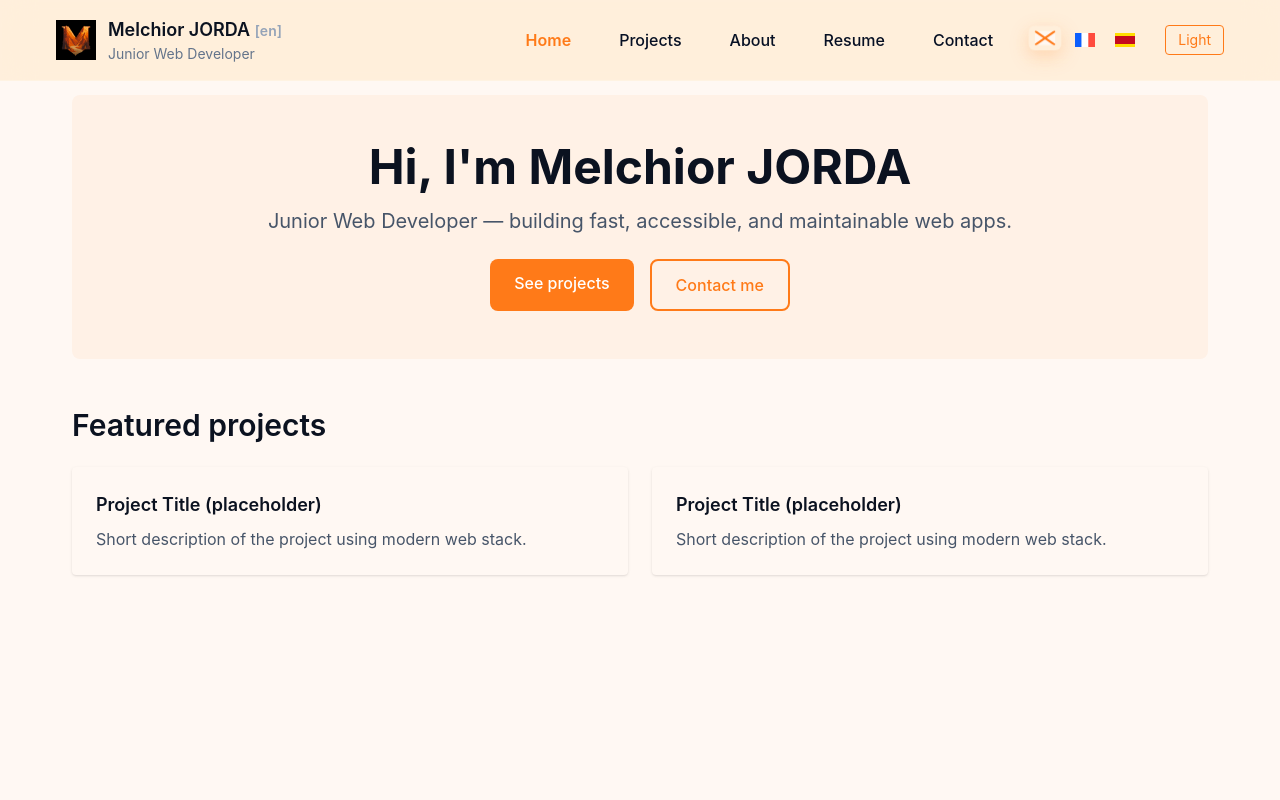
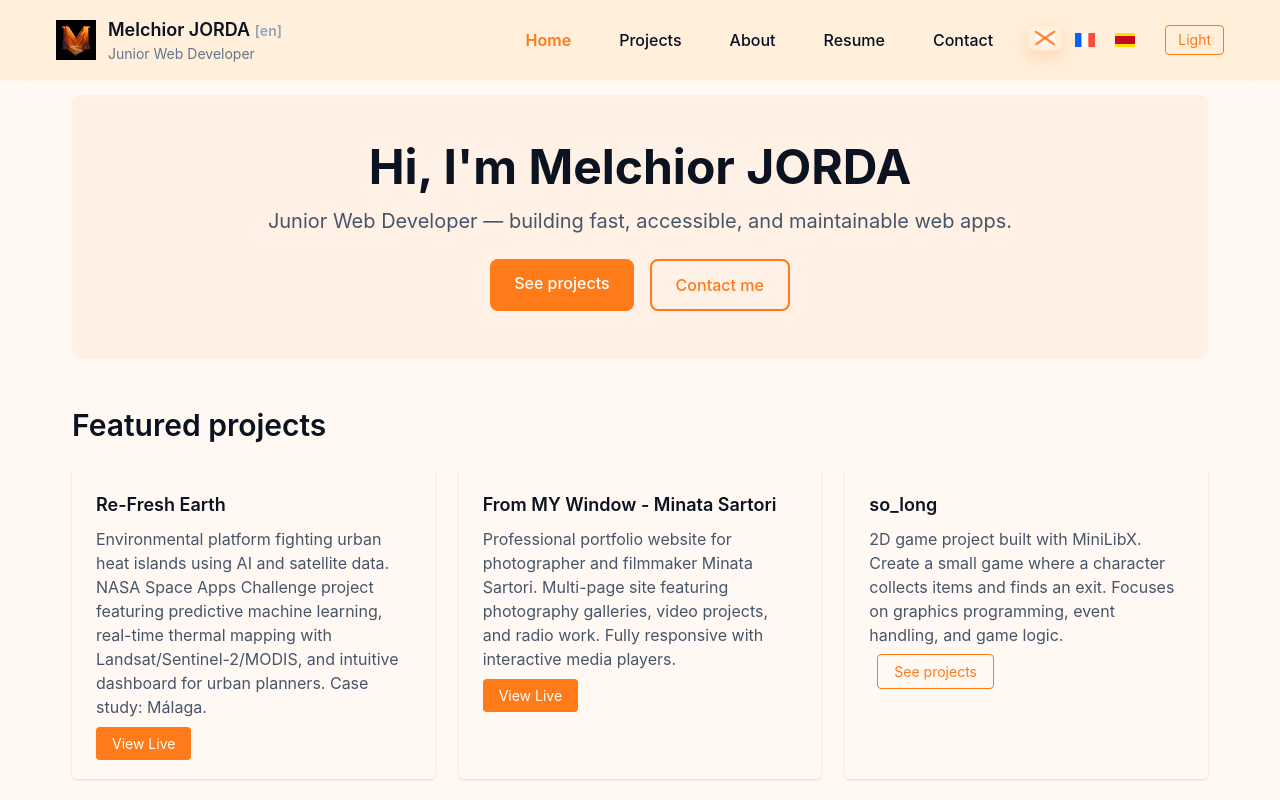
Before and after one commit to M-Jorda/melchior-jorda.online, a Vue app in the folder new_website/: page / in a window 1280 px wide. Built offline with nearby package versions, Linux system fonts and the light colour scheme.

Commit message:
Home done

```diff
--- a/new_website/src/pages/Home.vue
+++ b/new_website/src/pages/Home.vue
@@ -33,22 +33,31 @@
       </h2>
 
       <!-- Grille responsive: 1 colonne mobile, 2 colonnes tablette+ -->
-      <div class="grid grid-cols-1 sm:grid-cols-2 lg:grid-cols-2 gap-4 sm:gap-5 md:gap-6 mt-4 sm:mt-5 md:mt-6">
-        <article class="card bg-accent-50 dark:bg-slate-800 transition-colors duration-300 p-5 sm:p-6">
+      <div class="grid grid-cols-1 sm:grid-cols-2 lg:grid-cols-3 gap-4 sm:gap-5 md:gap-6 mt-4 sm:mt-5 md:mt-6">
+        <article
+          v-for="project in featuredProjects"
+          :key="project.id"
+          class="card bg-accent-50 dark:bg-slate-800 transition-colors duration-300 p-5 sm:p-6"
+        >
           <h3 class="text-base sm:text-lg font-semibold text-primary dark:text-accent-50">
-            {{ $t('projects.placeholder_title') }}
+            {{ $t(`projects.items.${project.id}.title`) || project.title }}
           </h3>
           <p class="text-sm sm:text-base text-slate-600 dark:text-accent-200 mt-2">
-            {{ $t('projects.placeholder_description') }}
+            {{ $t(`projects.items.${project.id}.description`) || project.description }}
           </p>
-        </article>
-        <article class="card bg-accent-50 dark:bg-slate-800 transition-colors duration-300 p-5 sm:p-6">
-          <h3 class="text-base sm:text-lg font-semibold text-primary dark:text-accent-50">
-            {{ $t('projects.placeholder_title') }}
-          </h3>
-          <p class="text-sm sm:text-base text-slate-600 dark:text-accent-200 mt-2">
-            {{ $t('projects.placeholder_description') }}
-          </p>
+          <div class="mt-3">
+            <a
+              v-if="project.live"
+              :href="project.live"
+              target="_blank"
+              class="text-sm px-4 py-2 bg-orange-500 dark:bg-orange-400 text-white dark:text-primary rounded hover:opacity-90 transition-opacity"
+            >
+              {{ $t('projects.view_live') }}
+            </a>
+            <router-link v-else to="/projects" class="ml-2 text-sm px-4 py-2 border border-orange-500 dark:border-orange-400 text-orange-500 dark:text-orange-300 rounded">
+              {{ $t('home.see_projects') }}
+            </router-link>
+          </div>
         </article>
       </div>
     </section>
@@ -56,7 +65,22 @@
 </template>
 
 <script>
+import projectsData from '@/data/projects.json'
 export default {
   name: 'Home'
+  ,
+  data() {
+    return {
+  featuredIds: ['re-fresh-earth', 'minata-portfolio', 'so-long'],
+      projects: projectsData
+    }
+  },
+  computed: {
+    featuredProjects() {
+      return this.featuredIds
+        .map(id => this.projects.find(p => p.id === id))
+        .filter(Boolean)
+    }
+  }
 }
 </script>
```
